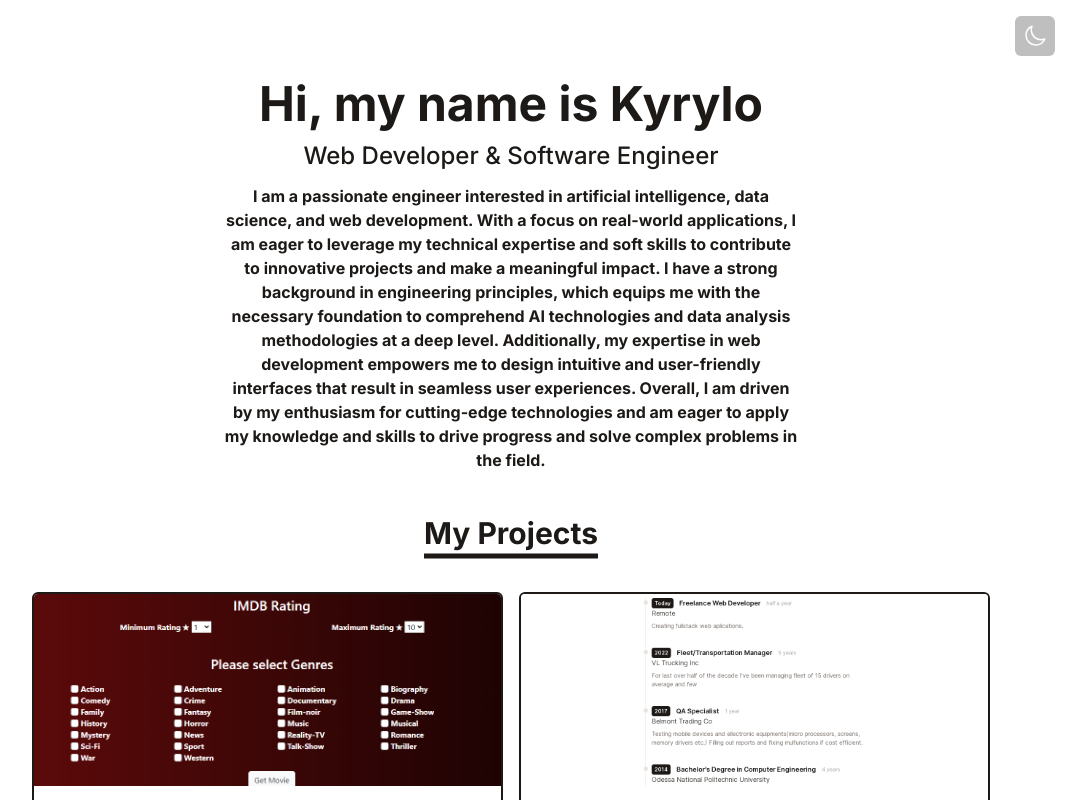
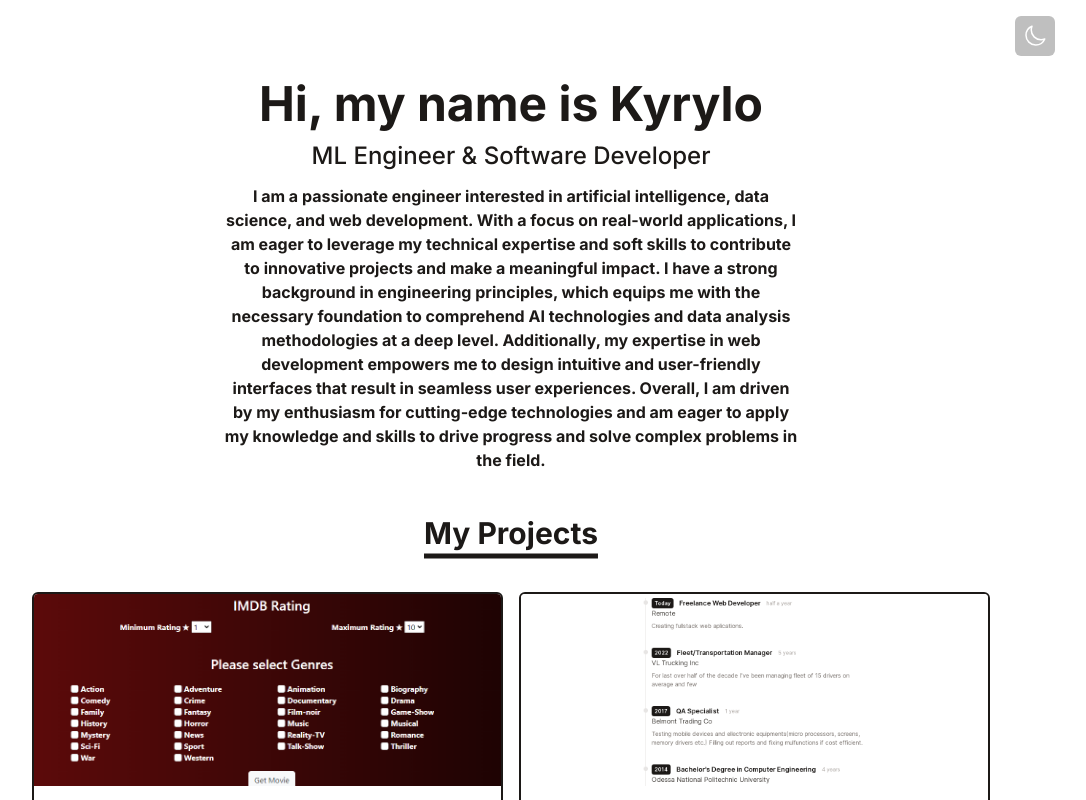
Before and after one commit to sumdeusvitae/portfolio, a React (Vite) app: page / in a window 1280 px wide. Shown: the top 800 px of the page, without its empty margins (129-1215 px from the left). Built offline with nearby package versions, Linux system fonts and the light colour scheme.

Commit message:
little tweek

```diff
--- a/src/components/Intro.jsx
+++ b/src/components/Intro.jsx
@@ -7,7 +7,7 @@ function Intro () {
         Hi, my name is Kyrylo
       </h1>
       <p className="text-2xl md:text-2xl mb-3 font-medium">
-        Web Developer & Software Engineer
+        ML Engineer & Software Developer
       </p>
       <p className="text-base max-w-xl mb-6 font-bold">
         I am a passionate engineer interested in artificial intelligence, data science, and web development. With a focus on real-world applications, I am eager to leverage my technical expertise and soft skills to contribute to innovative projects and make a meaningful impact. I have a strong background in engineering principles, which equips me with the necessary foundation to comprehend AI technologies and data analysis methodologies at a deep level. Additionally, my expertise in web development empowers me to design intuitive and user-friendly interfaces that result in seamless user experiences. Overall, I am driven by my enthusiasm for cutting-edge technologies and am eager to apply my knowledge and skills to drive progress and solve complex problems in the field.
```
